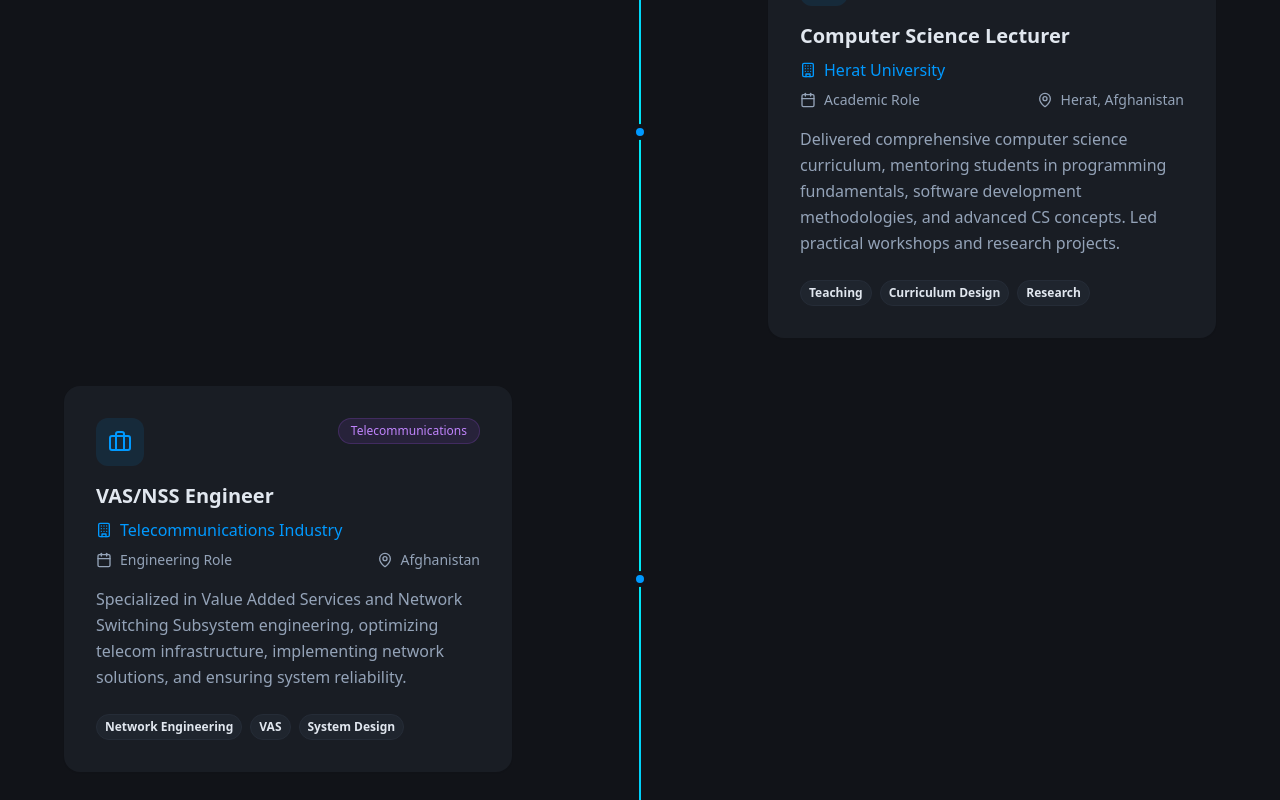
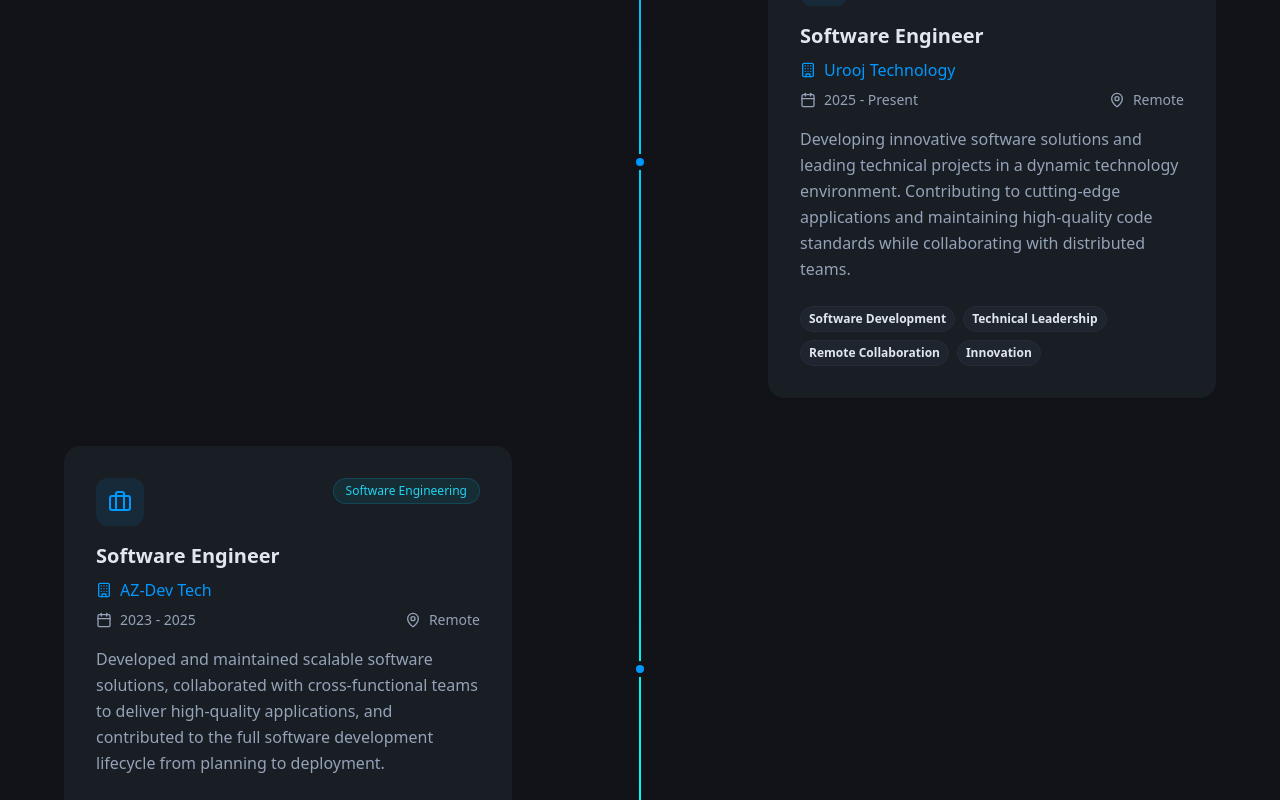
Before and after one commit to mansoorfaizi/masoudfaizi-portfolio, a React (Vite) app: page / in a window 1280 px wide. Shown: the part 2700-3500 px from the top of the page. Built offline with nearby package versions, Linux system fonts and the light colour scheme.

Commit message:
updated the roles

```diff
--- a/src/components/Experience.tsx
+++ b/src/components/Experience.tsx
@@ -15,6 +15,26 @@ const Experience = () => {
       color: "bg-blue-500/10 text-blue-400 border-blue-500/20"
     },
     {
+      title: "Software Engineer",
+      company: "Urooj Technology",
+      location: "Remote",
+      period: "2025 - Present",
+      description: "Developing innovative software solutions and leading technical projects in a dynamic technology environment. Contributing to cutting-edge applications and maintaining high-quality code standards while collaborating with distributed teams.",
+      type: "Software Engineering",
+      technologies: ["Software Development", "Technical Leadership", "Remote Collaboration", "Innovation"],
+      color: "bg-emerald-500/10 text-emerald-400 border-emerald-500/20"
+    },
+    {
+      title: "Software Engineer",
+      company: "AZ-Dev Tech",
+      location: "Remote",
+      period: "2023 - 2025",
+      description: "Developed and maintained scalable software solutions, collaborated with cross-functional teams to deliver high-quality applications, and contributed to the full software development lifecycle from planning to deployment.",
+      type: "Software Engineering",
+      technologies: ["Full-Stack Development", "Software Architecture", "Team Collaboration", "SDLC"],
+      color: "bg-cyan-500/10 text-cyan-400 border-cyan-500/20"
+    },
+    {
       title: "Computer Science Lecturer",
       company: "Herat University",
       location: "Herat, Afghanistan",
@@ -26,9 +46,9 @@ const Experience = () => {
     },
     {
       title: "VAS/NSS Engineer",
-      company: "Telecommunications Industry",
+      company: "AWCC",
       location: "Afghanistan",
-      period: "Engineering Role",
+      period: "Telecommunications Role",
       description: "Specialized in Value Added Services and Network Switching Subsystem engineering, optimizing telecom infrastructure, implementing network solutions, and ensuring system reliability.",
       type: "Telecommunications",
       technologies: ["Network Engineering", "VAS", "System Design"],
@@ -57,7 +77,7 @@ const Experience = () => {
             <span className="gradient-text">Professional Experience</span>
           </h2>
           <p className="text-lg text-muted-foreground max-w-3xl mx-auto">
-            A diverse career journey spanning software development, telecommunications,
+            A diverse career journey spanning software engineering, telecommunications,
             education, and content moderation across international markets.
           </p>
         </div>
```
